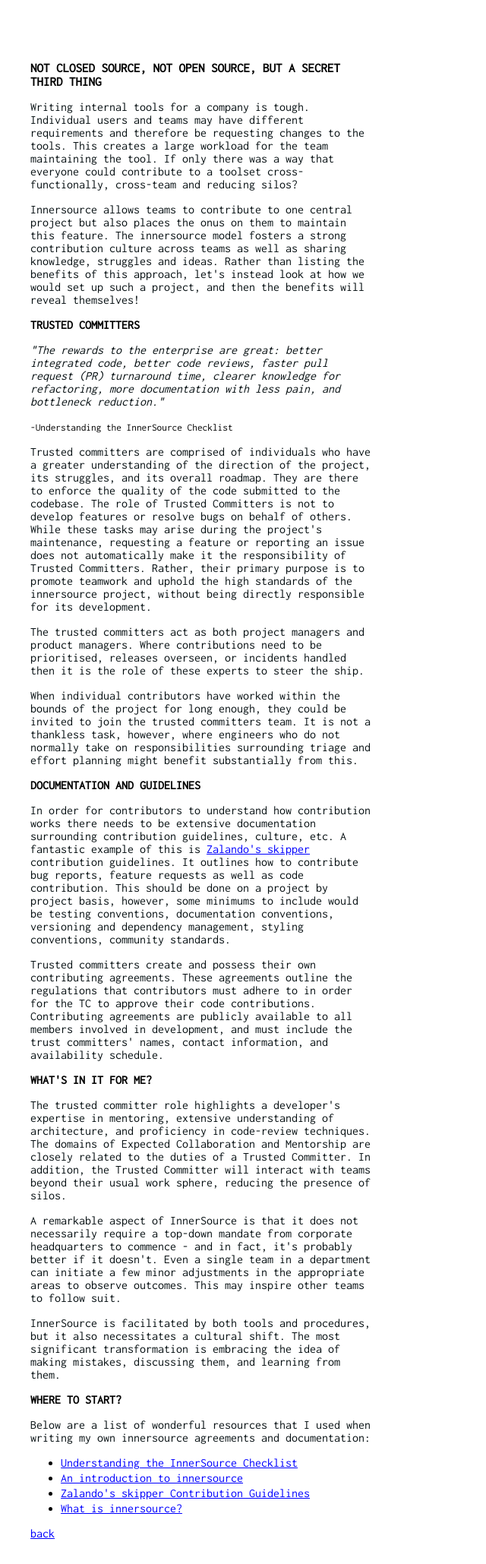
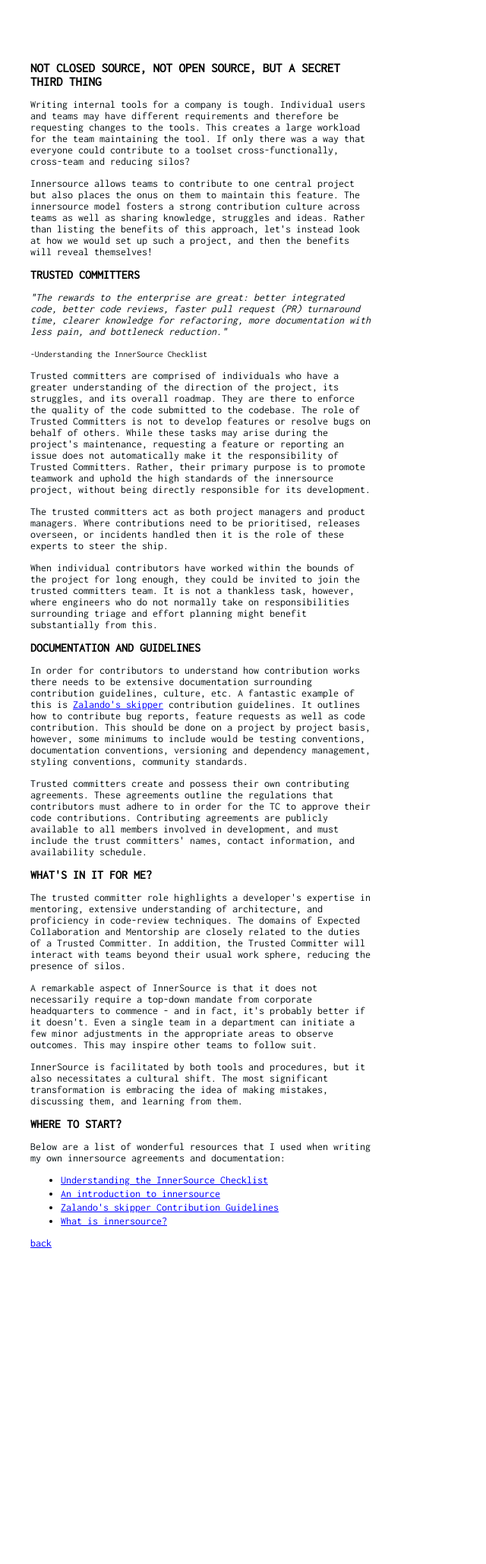
Before and after one commit to jsphwllng/jsphwllng.github.io, a Jekyll site: the page built from _blog/innersource.md, in a window 1280 px wide. Shown: the whole page at 76% size, without its empty margins (0-640 px from the left). Built offline with Jekyll 4.4.1, drawn with Linux system fonts in a browser that asks for light colours; after the commit the page ends 1676 px from its top, so only the background shows below that.

Commit message:
Font size

```diff
--- a/assets/css/styles.css
+++ b/assets/css/styles.css
@@ -83,11 +83,11 @@
          margin-right: 2.5rem;
          margin-bottom: 2rem;
          margin-left: 2.5rem;
-         font-size: 16px;
+         font-size: 14px;
     }
      p {
          color: #071013;
-         font-size: 16px;
+         font-size: 14px;
     }
      code {
          display: block;
@@ -124,10 +124,6 @@
          font-size: 15px;
     }
 
-     bold {
-         font-size: 16px;
-    }
-
      img {
          max-width: min(450px, 85vw)
     }
```
